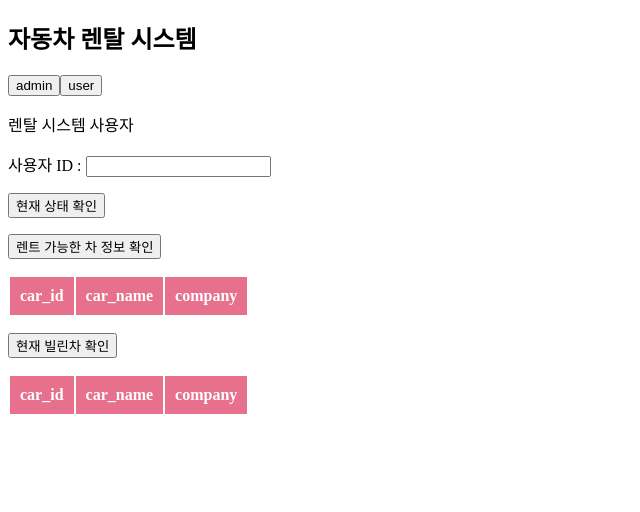
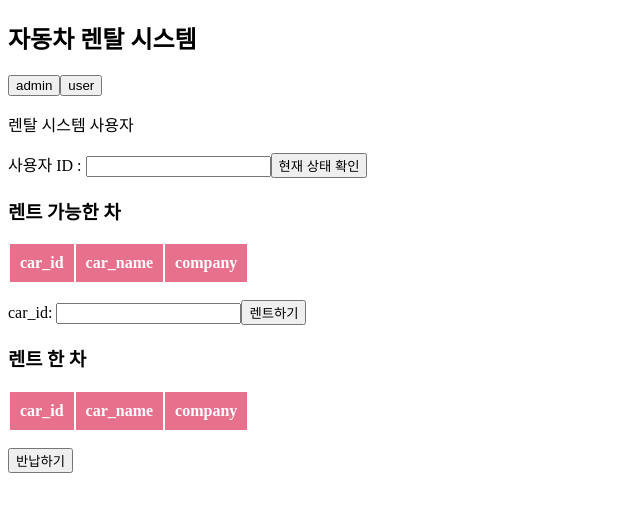
Before and after one commit to Dongwon-Gwon/OJT.CarRentalSystem.web, an Angular app: page /user in a window 1280 px wide. Shown: the top 512 px of the page, without its empty margins (0-640 px from the left). Built offline with nearby package versions, Linux system fonts and the light colour scheme.

Commit message:
feat: add retrieve method

```diff
--- a/src/app/user/user.component.html
+++ b/src/app/user/user.component.html
@@ -1,14 +1,10 @@
 <p>렌탈 시스템 사용자</p>
 <form>
-    사용자 ID : <input #nameInput id='userid' type='text'><br>
+    사용자 ID : <input #nameInput id='userid' type='text'>
+    <button (click) = "checkUser()">현재 상태 확인</button>
 </form>
-<p>
-    <button (click) = "checkUser()">현재 상태 확인</button>
-</p>
-<pre>{{rentedInfo |json}}</pre>
-<p>
-    <button (click) = "getUsableCar()">렌트 가능한 차 정보 확인</button>
-</p>
+<pre>{{ state }}</pre>
+<h3>렌트 가능한 차</h3>
 <table class="usableCar">
     <thead>
         <tr>
@@ -26,8 +22,10 @@
     </tbody>
 </table>
 <p>
-    <button (click) = "getRentedCar()"> 현재 빌린차 확인</button>
+    car_id: <input #nameInput id='carid' type='text'>
+    <button> 렌트하기</button>
 </p>
+<h3>렌트 한 차</h3>
 <table class="rentedCar">
     <thead>
         <tr>
@@ -44,3 +42,6 @@
         </tr>
     </tbody>
 </table>
+<p>
+    <button> 반납하기</button>
+</p>
--- a/src/app/user/user.component.ts
+++ b/src/app/user/user.component.ts
@@ -13,7 +13,12 @@ export class UserComponent implements OnInit {
   rentedCar: Observable<any>;
   check: Observable<any>;
   rentedInfo: Observable<any>;
+  userInfo: Observable<any>;
+  state: string;
+
+
   @ViewChild("nameInput") userId: ElementRef;
+
 
   constructor(private httpclient:HttpClient) {
   }
@@ -21,16 +26,50 @@ export class UserComponent implements OnInit {
   ngOnInit(): void {
   }
 
+  rentedUser():Observable<any> {
+    this.url = "http://localhost:8080/rentalinfo";
+    return this.httpclient.get(this.url).pipe();
+  }
+
+  enrolledUser():Observable<any> {
+    this.url = "http://localhost:8080/user";
+    return this.httpclient.get(this.url).pipe();
+  }
+
   checkUser(): void{
-    this.url = "http://localhost:8080/rentalinfo";
-    this.check = this.httpclient.get(this.url).pipe();
-    this.check.subscribe((data) => {this.rentedInfo = data});
+    this.rentedUser().subscribe((data) => {this.rentedInfo = data});
+    this.enrolledUser().subscribe((data) => {this.userInfo = data});
+    console.log(this.userInfo);
+    let info;
+    let id = this.userId.nativeElement.value;
+    setTimeout(() => {
+      info = Object.values(this.rentedInfo);
 
-    // console.log(this.rentedInfo)
-    // for( value: Object.values(this.rentedInfo)){
+      for(let i=0;i<info.length;i++) {
+        if(id == info[i]['id']) {
+          this.state = "렌트 중인 회원";
+          this.getRentedCar();
+          this.usableCar = null;
+          return
+        }
+      }
 
-    // }
-    console.log(Object.values(this.rentedInfo))
+      info = Object.values(this.userInfo);
+      for(let i=0;i<info.length;i++) {
+        if(id == info[i]['userId']) {
+          this.state = "렌트 가능한 회원";
+          this.getUsableCar();
+          this.rentedCar = null;
+          return
+        }
+      }
+
+      this.state = "존재하지 않는 회원"
+      this.usableCar = null;
+      this.rentedCar = null;
+      return
+    }, 1000);
+
   }
 
   getUsableCarInfo(): Observable<any> {
```
